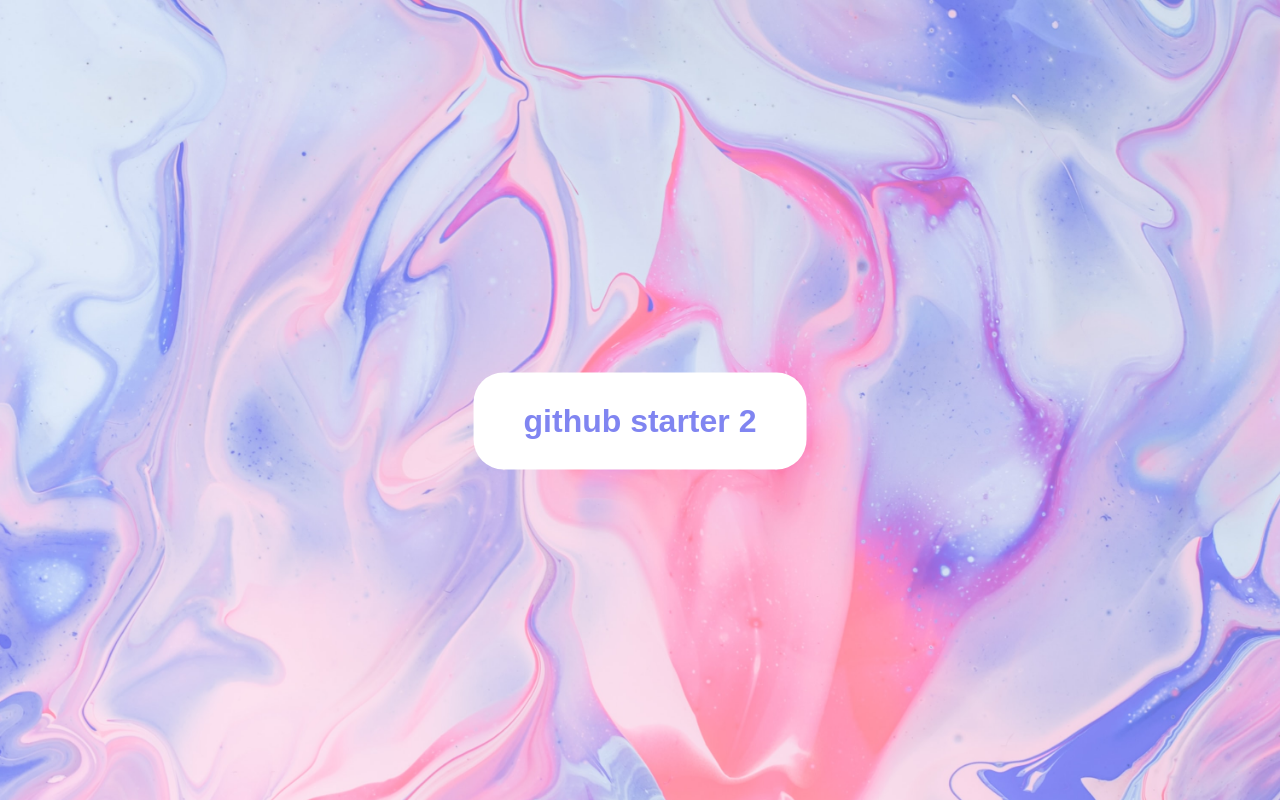
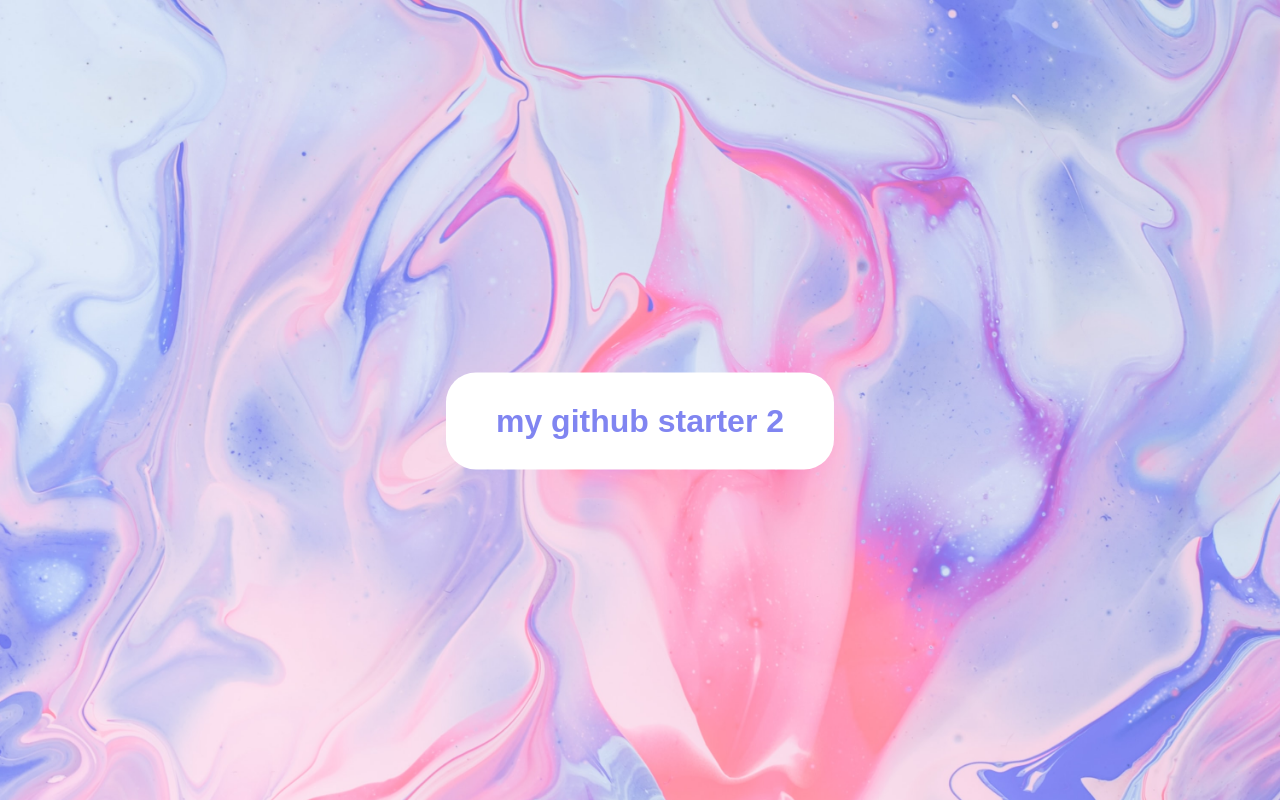
Before and after one commit to taleisagawinit/github-starter-1, a plain HTML site: page index.html in a window 1280 px wide. Drawn offline with Linux system fonts and the light colour scheme.

Commit message:
Updates github starter heading

```diff
--- a/index.html
+++ b/index.html
@@ -10,7 +10,7 @@
 
 <body>
     <div class="container">
-        <h1 class="heading">Github Starter 2</h1>
+        <h1 class="heading">My Github Starter 2</h1>
     </div>
 </body>
 
```
